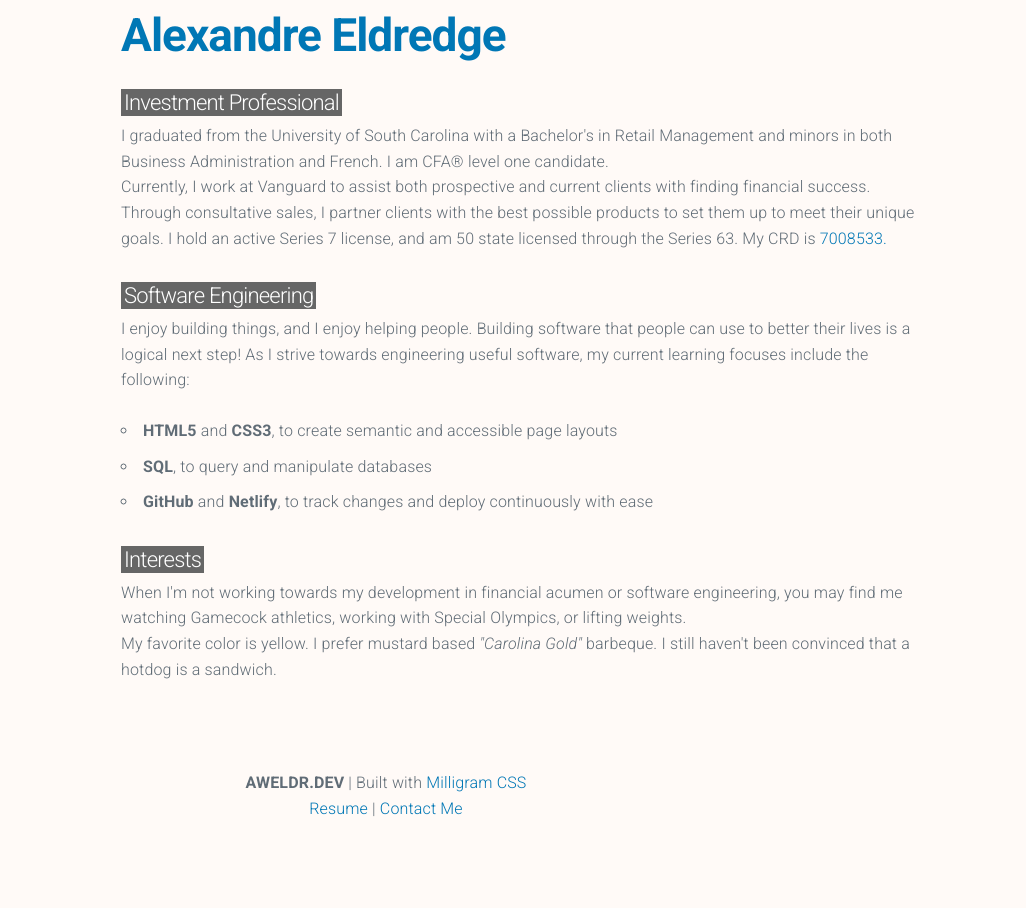
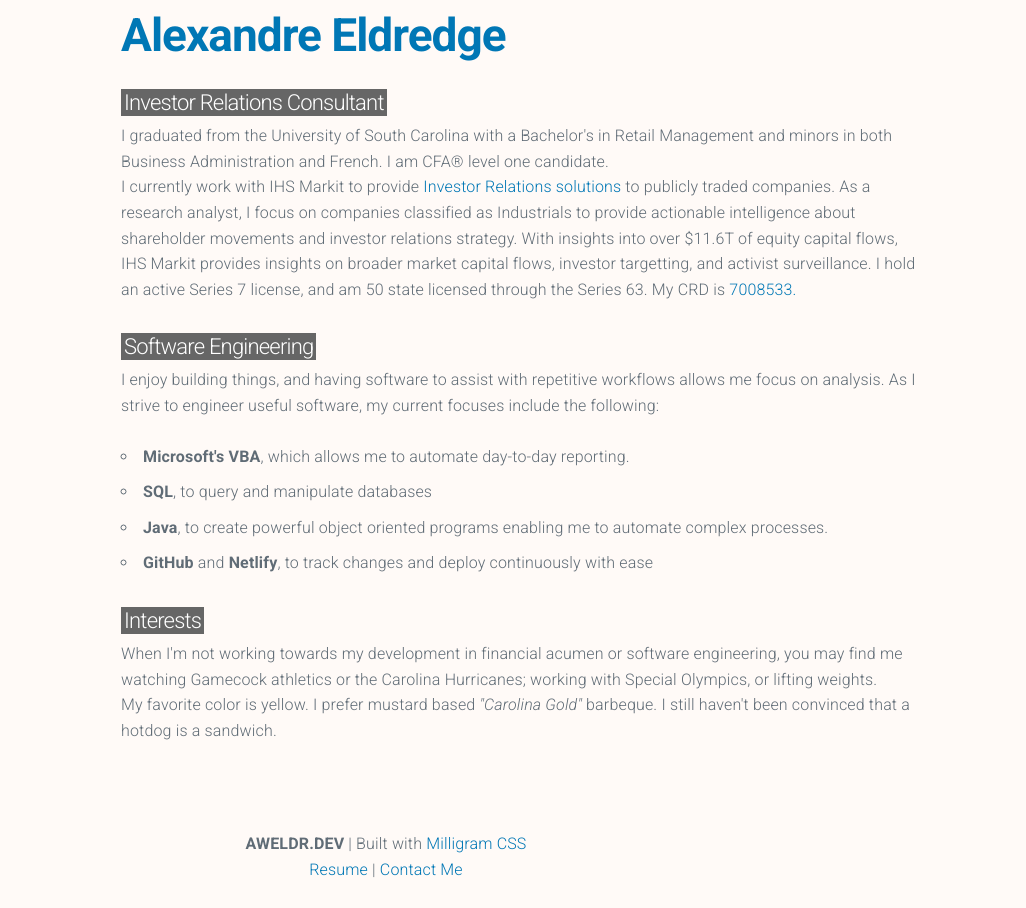
Before and after one commit to aweldr/aweldr, a plain HTML site: page index.html in a window 1280 px wide. Shown: the full height of the page, 254-1280 px from the left. Before the commit the page ends 846 px from the top, so only its background shows below. Drawn offline with Linux system fonts and the light colour scheme.

Commit message:
IHS Markit update

```diff
--- a/index.html
+++ b/index.html
@@ -43,17 +43,16 @@
         <div class="column column-75">
           <h1><strong>Alexandre Eldredge</strong></h1>
           <section>
-            <h4>Investment Professional</h4>
+            <h4>Investor Relations Consultant</h4>
             <p>
               I graduated from the University of South Carolina with a Bachelor's in
               Retail Management and minors in both Business Administration and
               French. I am CFA&reg level one candidate.
               <br />
-              Currently, I work at Vanguard to assist both prospective and current
-              clients with finding financial success. Through consultative sales, I
-              partner clients with the best possible products to set them up to meet
-              their unique goals. I hold an active Series 7 license, and am 50 state
-              licensed through the Series 63. My CRD is
+              I currently work with IHS Markit to provide <a href="https://ipreo.com/corporate/global-markets-intelligence/">Investor Relations solutions</a> to publicly traded companies.
+              As a research analyst, I focus on companies classified as Industrials to provide actionable intelligence about shareholder movements and investor relations strategy.
+              With insights into over $11.6T of equity capital flows, IHS Markit provides insights on broader market capital flows, investor targetting, and activist surveillance.
+              I hold an active Series 7 license, and am 50 state licensed through the Series 63. My CRD is
               <a
                 href="https://brokercheck.finra.org/individual/summary/7008533"
                 alt="Alexandre Eldredge on FINRA's BrokerCheck"
@@ -65,28 +64,28 @@
           <section>
             <h4>Software Engineering</h4>
             <p>
-              I enjoy building things, and I enjoy helping people. Building software
-              that people can use to better their lives is a logical next step! As I
-              strive towards engineering useful software, my current learning focuses
-              include the following:
+              I enjoy building things, and having software to assist with repetitive workflows allows me focus on analysis. As I strive to engineer useful software, my current focuses include the following:
             </p>
             <ul>
               <li>
-                <strong>HTML5</strong> and <strong>CSS3</strong>, to create semantic
-                and accessible page layouts
+                <strong>Microsoft's VBA</strong>, which allows me to automate day-to-day reporting.
               </li>
               <li><strong>SQL</strong>, to query and manipulate databases</li>
+              <li>
+                <strong>Java</strong>, to create powerful object oriented programs enabling me to automate complex processes.
+              </li>
               <li>
                 <strong>GitHub</strong> and <strong>Netlify</strong>, to track
                 changes and deploy continuously with ease
               </li>
+
             </ul>
           </section>
           <section>
             <h4>Interests</h4>
             <p>
               When I'm not working towards my development in financial acumen or
-              software engineering, you may find me watching Gamecock athletics,
+              software engineering, you may find me watching Gamecock athletics or the Carolina Hurricanes;
               working with Special Olympics, or lifting weights.
               <br />
               My favorite color is yellow. I prefer mustard based
```
